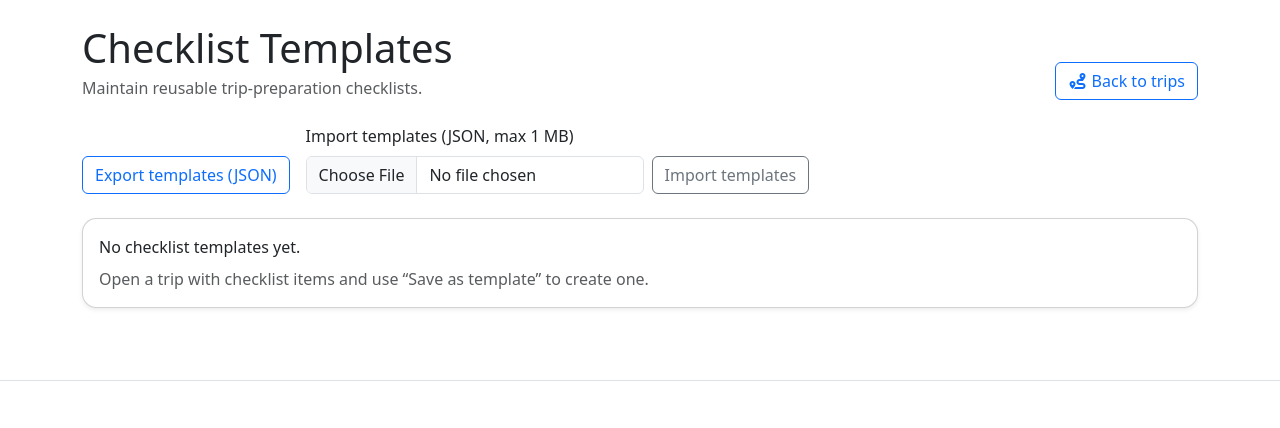
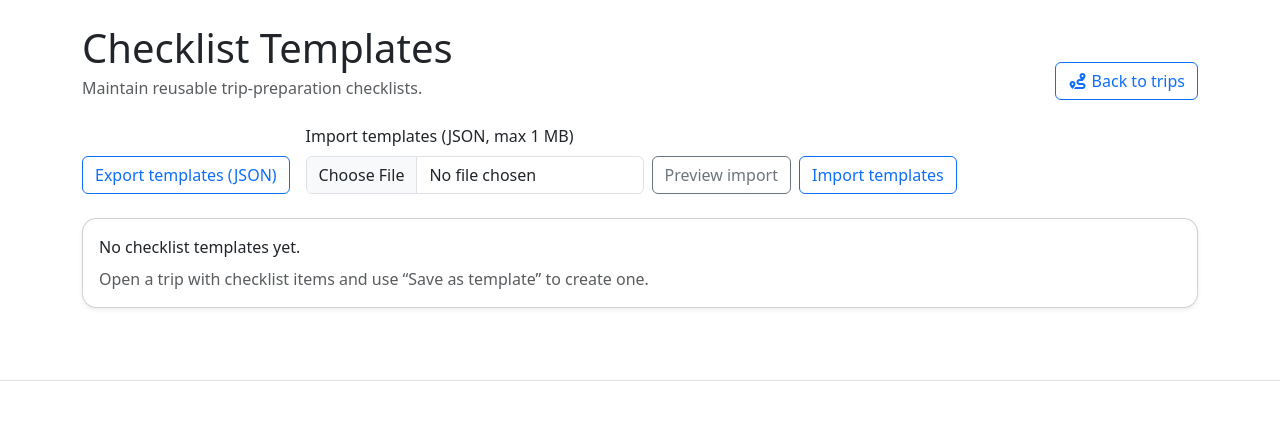
Before and after one commit to drakeg/vlog_travel_finder, a Python web app: template templates/public/checklist_templates.html in a window 1280 px wide. Shown: the part 57-485 px from the top of the page. Run offline with Jinja, Linux system fonts and the light colour scheme; the template is opened without the code that fills it, so the values that code supplies are empty.

Commit message:
feat: Sprint 41 template import preview (templates/public/checklist_templates.html)

```diff
--- a/templates/public/checklist_templates.html
+++ b/templates/public/checklist_templates.html
@@ -21,7 +21,8 @@
         <label for="template-import-file" class="form-label">Import templates (JSON, max 1 MB)</label>
         <input class="form-control" id="template-import-file" name="file" type="file" accept=".json,application/json" required />
       </div>
-      <button class="btn btn-outline-secondary" type="submit">Import templates</button>
+      <button class="btn btn-outline-secondary" type="submit" formaction="{{ url_for('public.checklist_templates_preview') }}">Preview import</button>
+      <button class="btn btn-outline-primary" type="submit">Import templates</button>
     </form>
   </div>
   {% if templates %}
```
